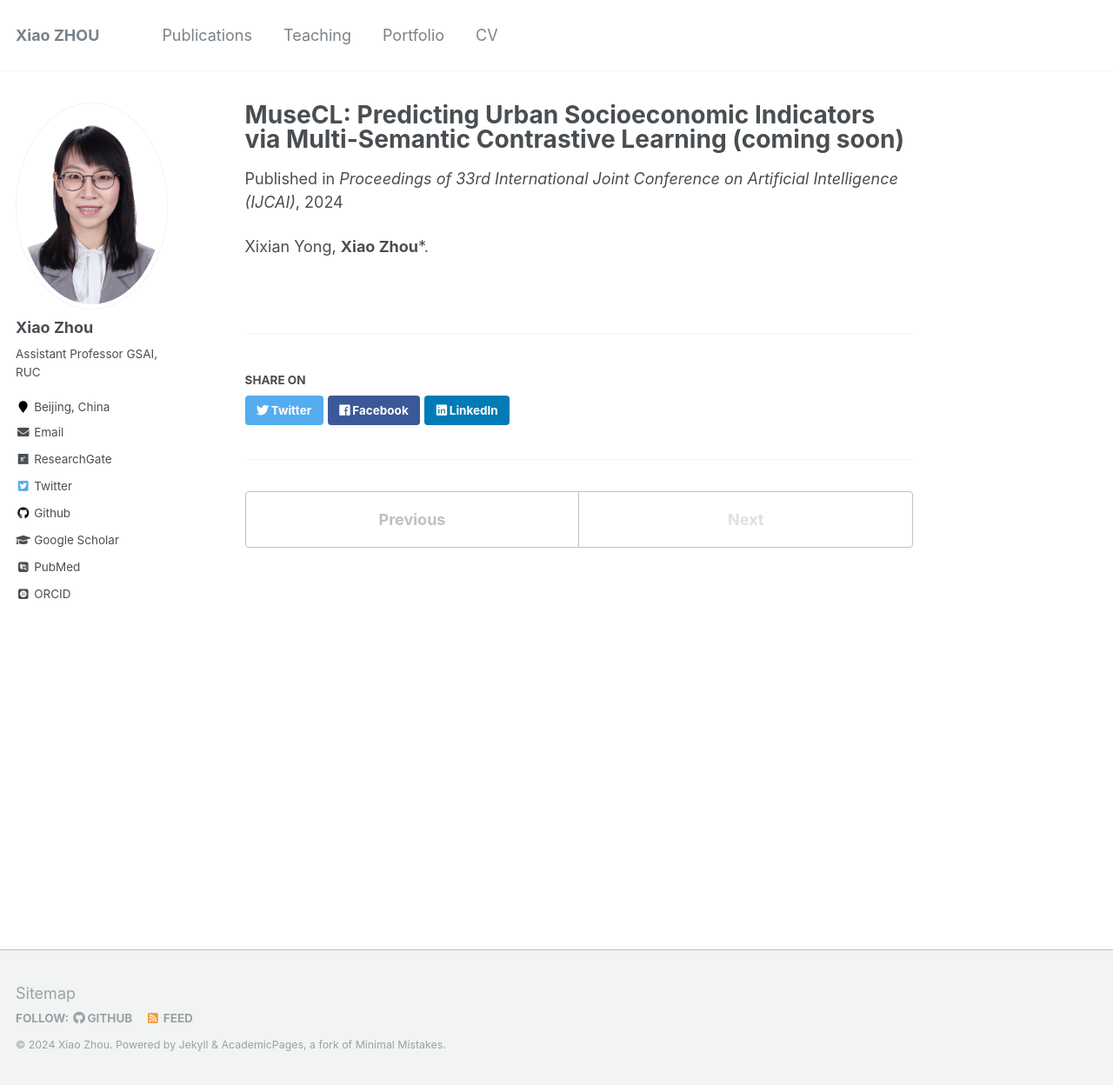
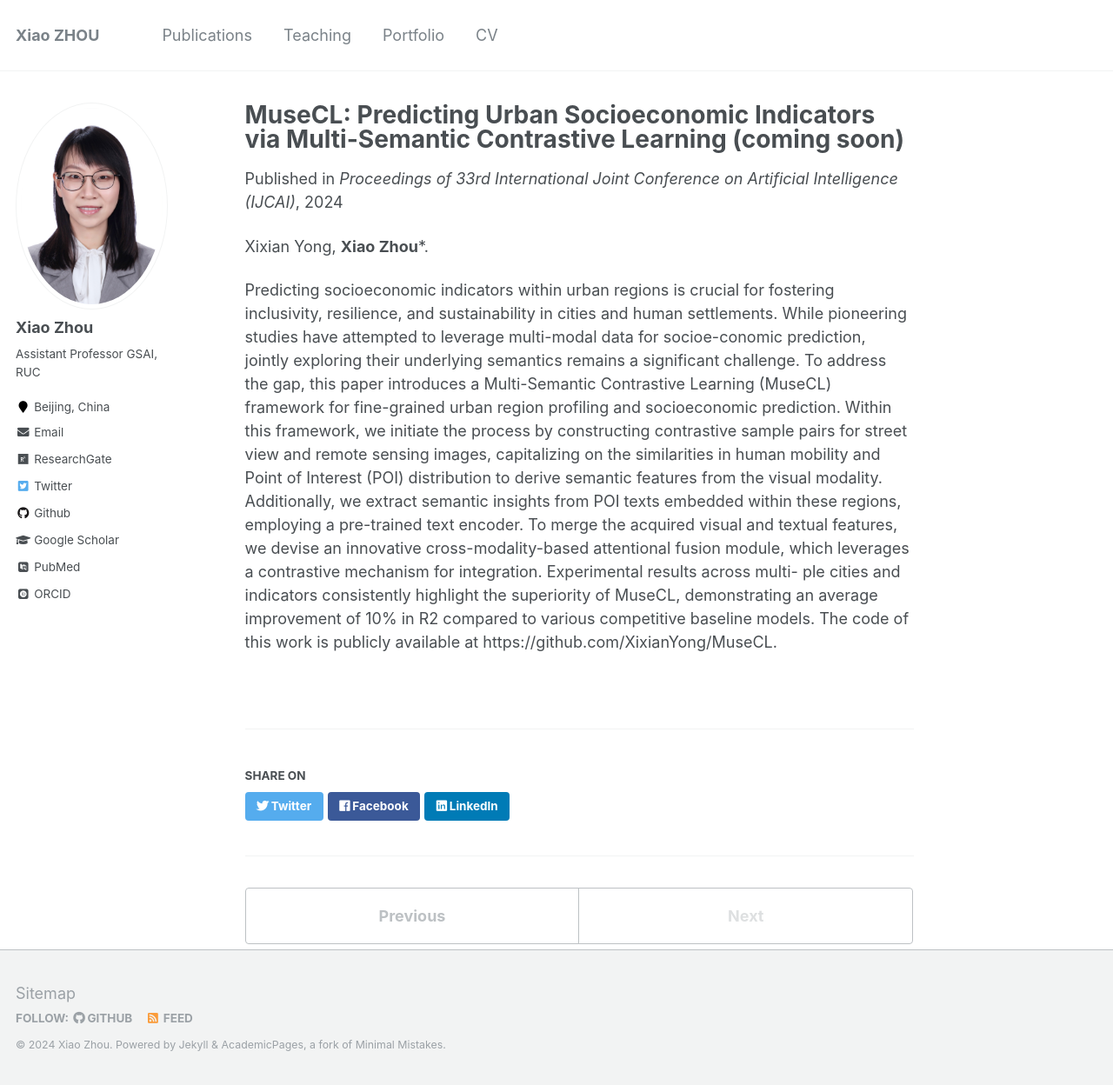
Before and after one commit to lxin131/XiaoZHOUCAM.github.io, a Jekyll site: the page built from _publications/IJCAI2024_p2.md, in a window 1280 px wide and 1248 px high. Shown: the whole window at 87% size. Built offline with Jekyll 4.4.1, drawn with Linux system fonts in a browser that asks for light colours; some web fonts are replaced.

Commit message:
Update IJCAI2024_p2.md

```diff
--- a/_publications/IJCAI2024_p2.md
+++ b/_publications/IJCAI2024_p2.md
@@ -7,3 +7,5 @@ paperurl: 'http://XiaoZHOUCAM.github.io/files/IJCAI24_MuseCL.pdf'
 ---
 
 Xixian Yong, **Xiao Zhou**\*.
+
+Predicting socioeconomic indicators within urban regions is crucial for fostering inclusivity, resilience, and sustainability in cities and human settlements. While pioneering studies have attempted to leverage multi-modal data for socioe-conomic prediction, jointly exploring their underlying semantics remains a significant challenge. To address the gap, this paper introduces a Multi-Semantic Contrastive Learning (MuseCL) framework for fine-grained urban region profiling and socioeconomic prediction. Within this framework, we initiate the process by constructing contrastive sample pairs for street view and remote sensing images, capitalizing on the similarities in human mobility and Point of Interest (POI) distribution to derive semantic features from the visual modality. Additionally, we extract semantic insights from POI texts embedded within these regions, employing a pre-trained text encoder. To merge the acquired visual and textual features, we devise an innovative cross-modality-based attentional fusion module, which leverages a contrastive mechanism for integration. Experimental results across multi- ple cities and indicators consistently highlight the superiority of MuseCL, demonstrating an average improvement of 10% in R2 compared to various competitive baseline models. The code of this work is publicly available at https://github.com/XixianYong/MuseCL.
```
